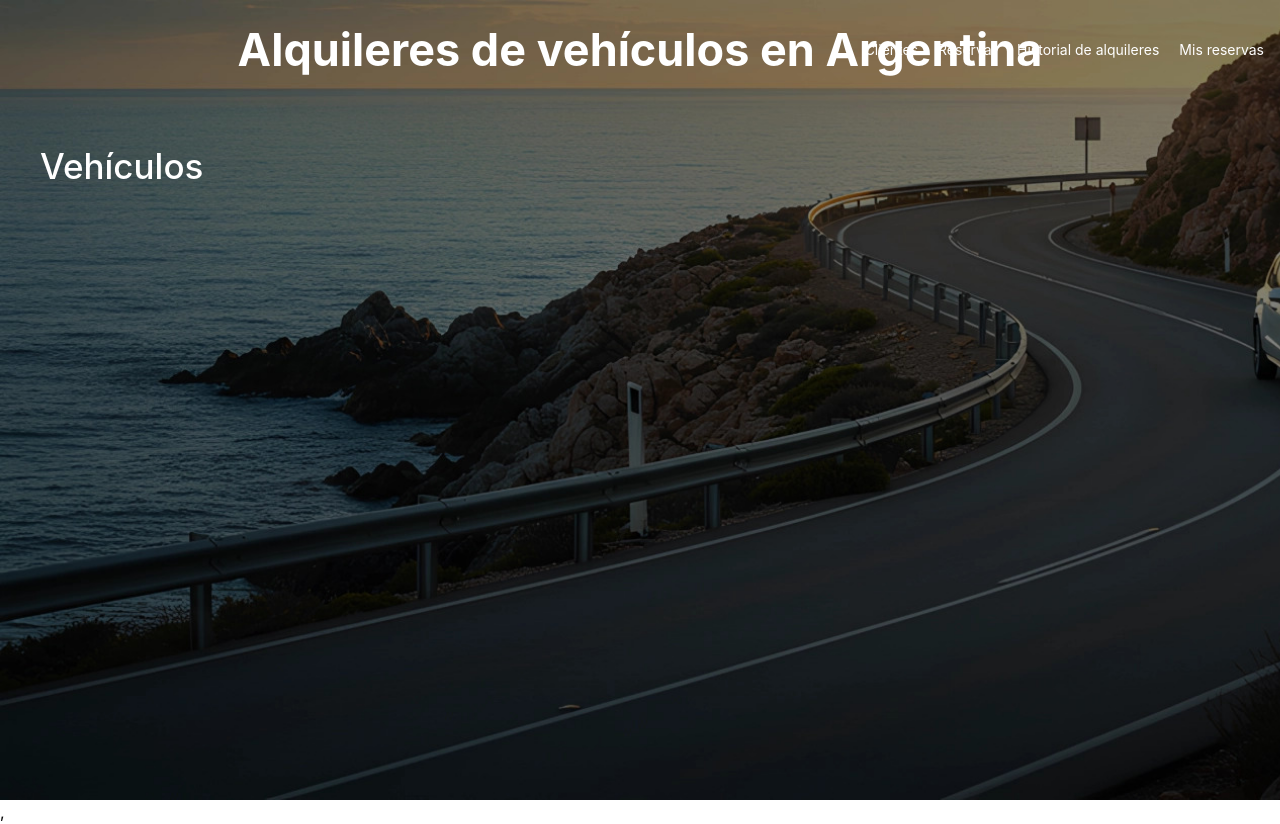
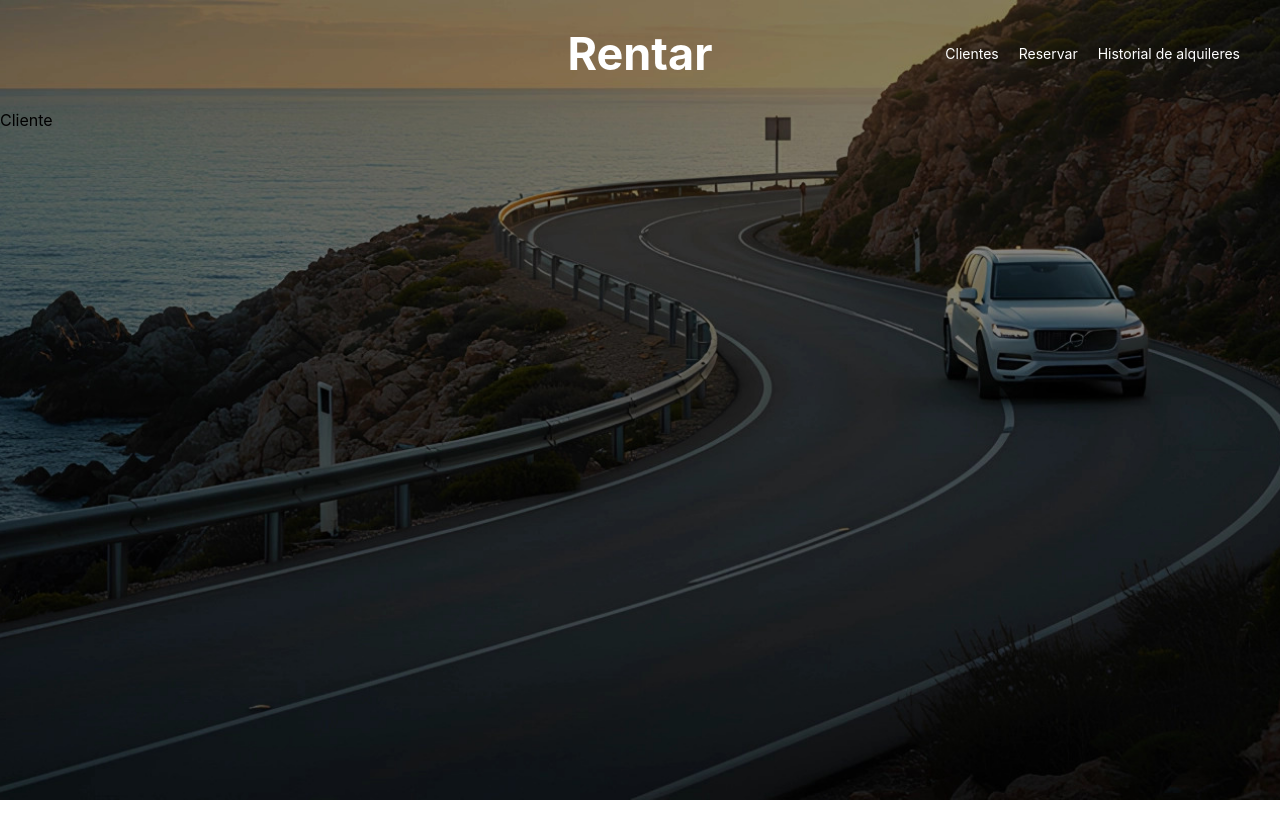
Before and after one commit to facudaddese/TP-SistDistribuidos-GrupoL, a React (Vite) app in the folder frontend/: page /clientes in a window 1280 px wide. After the commit the page ends 800 px from the top, so only its background shows below. Built offline with nearby package versions, Linux system fonts and the light colour scheme.

Commit message:
queries grapql realizadas

```diff
--- a/frontend/package.json
+++ b/frontend/package.json
@@ -13,8 +13,8 @@
     "@apollo/client": "^4.3.0",
     "@tailwindcss/vite": "^4.3.3",
     "graphql": "^16.14.2",
-    "react": "^19.2.8",
-    "react-dom": "^19.2.8",
+    "react": "^19.1.1",
+    "react-dom": "^19.1.1",
     "react-router-dom": "^7.18.3",
     "tailwindcss": "^4.3.3"
   },
--- a/frontend/src/App.tsx
+++ b/frontend/src/App.tsx
@@ -1,15 +1,27 @@
-import Main from "./components/main-layout/MainLayout";
+import MainLayout from "./components/main-layout/MainLayout";
 import NavBar from "./components/navbar/NavBar";
 import home from "./assets/img/home.jpg";
+import { Route, Routes } from "react-router-dom";
+import Reservar from "./components/reservar/Reservar";
+import Cliente from "./components/cliente/Cliente";
+import HistorialAlquileres from "./components/historial-alquileres/HistorialAlquileres";
+import MisReservas from "./components/mis-reservas/MisReservas";
 
 function App() {
   return (
     <div
-      className="h-screen bg-cover bg-no-repeat"
+      className="min-h-screen bg-center bg-cover bg-no-repeat bg-fixed"
       style={{ backgroundImage: `url(${home})` }}
     >
       <NavBar />
-      <Main />
+      <Routes>
+        <Route path="/reservar" element={<Reservar />} />
+        <Route path="/clientes" element={<Cliente />} />
+        <Route path="/historial-alquileres" element={<HistorialAlquileres />} />
+        <Route path="/mis-reservas" element={<MisReservas />} />
+        <Route path="/" element={<MainLayout />} />
+        <Route path="*" element={<h4>404</h4>} />
+      </Routes>
     </div>
   );
 }
--- /dev/null
+++ b/frontend/src/components/cliente/Cliente.tsx
@@ -0,0 +1,5 @@
+const Cliente = () => {
+  return <div>Cliente</div>;
+};
+
+export default Cliente;
--- /dev/null
+++ b/frontend/src/components/consultar-disponibilidad/ConsultarDisponibilidad.tsx
@@ -0,0 +1,5 @@
+const ConsultarDisponibilidad = () => {
+  return <div>ConsultarDisponibilidad</div>;
+};
+
+export default ConsultarDisponibilidad;
--- /dev/null
+++ b/frontend/src/components/historial-alquileres/HistorialAlquileres.tsx
@@ -0,0 +1,5 @@
+const HistorialAlquileres = () => {
+  return <div>HistorialAlquileres</div>;
+};
+
+export default HistorialAlquileres;
--- a/frontend/src/components/lista-vehiculos/ListaVehiculos.tsx
+++ b/frontend/src/components/lista-vehiculos/ListaVehiculos.tsx
@@ -1,11 +1,14 @@
-import { Link } from "react-router-dom";
+import ConsultarDisponibilidad from "../consultar-disponibilidad/ConsultarDisponibilidad";
+import Reservar from "../reservar/Reservar";
 
 const ListaVehiculos = () => {
   return (
     <section>
-      <Link to="/vehiculos">
-        <h2 className="text-white font-medium text-[35px]">Vehículos</h2>
-      </Link>
+      <h2 className="text-white font-medium text-[35px]">
+        Nuestra flota de autos
+      </h2>
+      <ConsultarDisponibilidad />
+      <Reservar />
     </section>
   );
 };
--- /dev/null
+++ b/frontend/src/components/mis-reservas/MisReservas.tsx
@@ -0,0 +1,5 @@
+const MisReservas = () => {
+  return <div>MisReservas</div>;
+};
+
+export default MisReservas;
--- a/frontend/src/components/navbar/NavBar.tsx
+++ b/frontend/src/components/navbar/NavBar.tsx
@@ -1,38 +1,50 @@
+import { useEffect, useState } from "react";
 import { Link } from "react-router-dom";
 
+const styleLink = "cursor-pointer hover:border-b";
 const styleLi =
-  "cursor-pointer transition-transform duration-300 ease-out hover:-translate-y-0.5 hover:border-b";
+  "transition-transform duration-300 ease-out hover:-translate-y-0.5";
 
 const NavBar = () => {
+  const [isDesktop, setDesktop] = useState(window.innerWidth > 900);
+
+  useEffect(() => {
+    const resolution = () => {
+      setDesktop((prev) => {
+        return prev === window.innerWidth > 900 ? prev : !prev;
+      });
+    };
+    window.addEventListener("resize", resolution);
+    return () => window.removeEventListener("resize", resolution);
+  }, []);
+
   return (
-    <nav className="flex items-center justify-end p-4">
-      <h1 className="text-white text-[45px] font-bold w-full text-center">
-        Alquileres de vehículos en Argentina
-      </h1>
-      <div className="absolute">
-        <ul className="flex items-center justify-center gap-5 text-white text-[14px]">
-          <li>
-            <Link to="/clientes" className={`${styleLi}`}>
+    <nav
+      className={`grid items-center py-5 px-10 ${isDesktop ? "grid-cols-3 grid-rows-1" : "grid-cols-1 grid-rows-2"}`}
+    >
+      {isDesktop && <div />}
+      <Link to="/">
+        <h1 className="text-white text-[45px] font-bold text-center">Rentar</h1>
+      </Link>
+      <ul
+        className={`flex items-center gap-5 text-white text-[14px] ${isDesktop ? "justify-end" : "justify-center"}`}
+      >
+        <li className={`${styleLi}`}>
+          <Link to="/clientes" className={`${styleLink}`}>
             Clientes
           </Link>
         </li>
-          <li>
-            <Link to="/reservar" className={`${styleLi}`}>
+        <li className={`${styleLi}`}>
+          <Link to="/reservar" className={`${styleLink}`}>
             Reservar
           </Link>
         </li>
-          <li>
-            <Link to="/historial-alquileres" className={`${styleLi}`}>
+        <li className={`${styleLi}`}>
+          <Link to="/historial-alquileres" className={`${styleLink}`}>
             Historial de alquileres
           </Link>
         </li>
-          <li>
-            <Link to="/mis-reservas" className={`${styleLi}`}>
-              Mis reservas
-            </Link>
-          </li>
       </ul>
-      </div>
     </nav>
   );
 };
--- /dev/null
+++ b/frontend/src/components/reservar/Reservar.tsx
@@ -0,0 +1,5 @@
+const Reservar = () => {
+  return <div className="">Reservar -- dentro de la reserva se puede cancelar</div>;
+};
+
+export default Reservar;
--- a/frontend/src/graphql/queries.ts
+++ b/frontend/src/graphql/queries.ts
@@ -5,12 +5,12 @@ export const CONSULTAR_DISPONIBILIDAD = gql`
     $tipo: String
     $marca: String
     $modelo: String
-    $precioMin: Float
-    $precioMax: Float
+    $precioMin: Int
+    $precioMax: Int
     $fechaInicio: String!
     $fechaFin: String!
   ) {
-    vehiculosDisponibles(
+    consultarDisponibilidad(
       tipo: $tipo
       marca: $marca
       modelo: $modelo
@@ -19,12 +19,14 @@ export const CONSULTAR_DISPONIBILIDAD = gql`
       fechaInicio: $fechaInicio
       fechaFin: $fechaFin
     ) {
-      id
+      id # <--- Clave para el map() y la caché de Apollo
       marca
       modelo
       anio
+      patente
+      color
       tipo
-      precioDiario
+      precio
     }
   }
 `;
@@ -46,6 +48,12 @@ export const CONSULTAR_RESERVAS = gql`
       fechaInicio: $fechaInicio
       fechaFin: $fechaFin
     ) {
+      id
+      fechaInicio
+      fechaFin
+      precioDiario
+      importeTotal
+      estado
       cliente {
         nombre
         apellido
@@ -58,12 +66,6 @@ export const CONSULTAR_RESERVAS = gql`
         patente
         tipo
       }
-      id
-      fechaInicio
-      fechaFin
-      precioDiario
-      importeTotal
-      estado
     }
   }
 `;
@@ -71,6 +73,12 @@ export const CONSULTAR_RESERVAS = gql`
 export const HISTORIAL_ALQUILERES = gql`
   query historialAlquileres($documento: Int!) {
     historialAlquileres(documento: $documento) {
+      id
+      fechaInicio # <--- Corregido el typo (tenía fechInicio)
+      fechaFin
+      cantDias
+      importeTotal
+      estado
       vehiculo {
         marca
         modelo
@@ -78,12 +86,6 @@ export const HISTORIAL_ALQUILERES = gql`
         patente
         tipo
       }
-        id
-      fechInicio
-      fechaFin
-      cantDias
-      importeTotal
-      estado
     }
   }
 `;
--- a/frontend/src/main.tsx
+++ b/frontend/src/main.tsx
@@ -7,7 +7,7 @@ import { ApolloProvider } from "@apollo/client/react";
 import { BrowserRouter } from "react-router-dom";
 
 const client = new ApolloClient({
-  link: new HttpLink({ uri: "http://localhost:8080/graphql" }), //revisar url
+  link: new HttpLink({ uri: "http://localhost:8080/graphql" }),
   cache: new InMemoryCache(),
 });
 
@@ -18,6 +18,5 @@ createRoot(document.getElementById("root")!).render(
         <App />
       </ApolloProvider>
     </BrowserRouter>
-    ,
   </StrictMode>,
 );
```
Also changed, not shown: 1 other file (tests, documents, lock files or other folders). Lines whose indentation alone changed are shown as unchanged.
